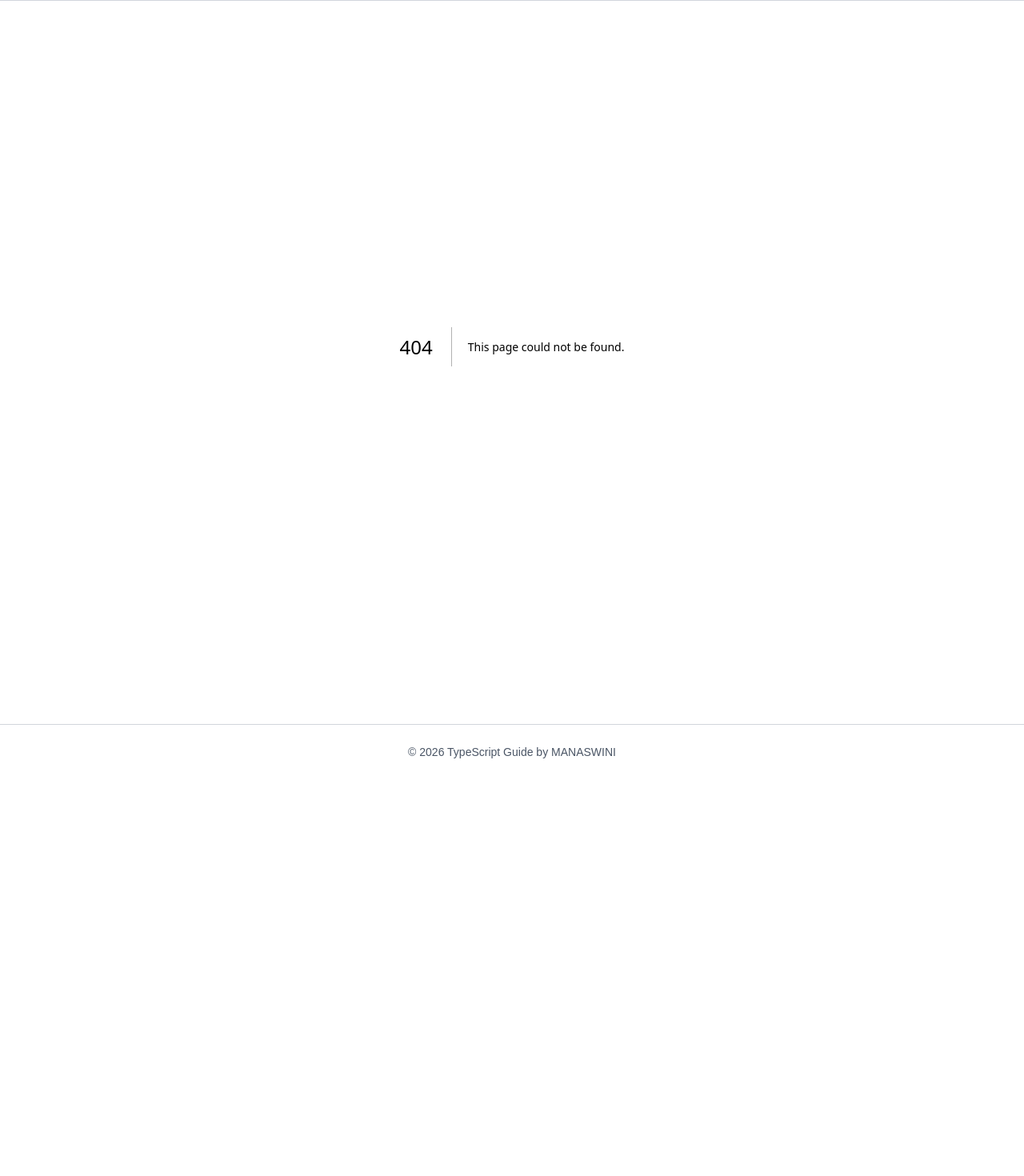
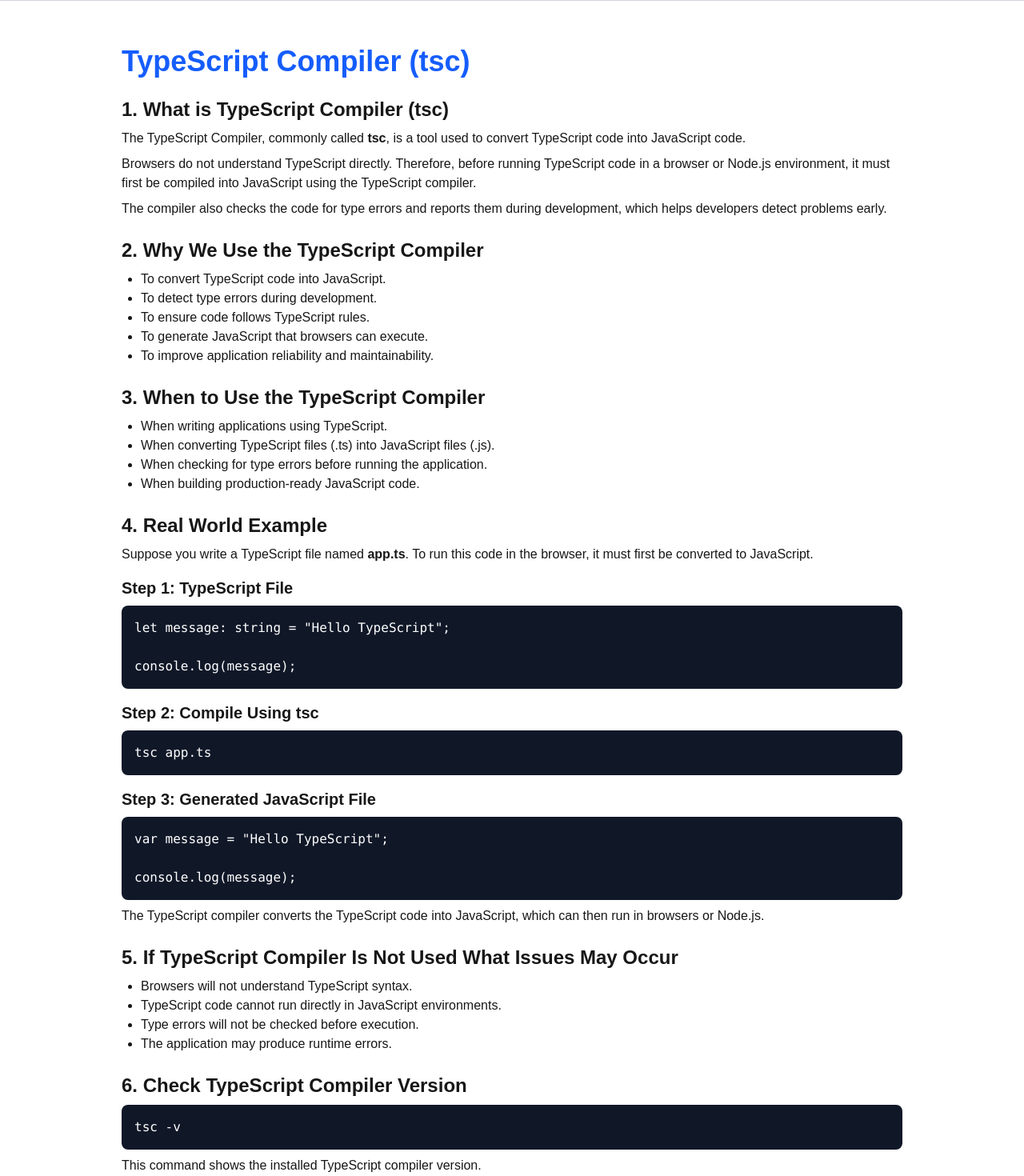
Before and after one commit to Monisasmal/Type-script-Concept, a Next.js app: page /concepts/TypeScriptCompiler in a window 1280 px wide. Before the commit this address had no page. Shown: the part 60-1530 px from the top of the page at 80% size. Before the commit the page ends 1034 px from the top, so only its background shows below. Built offline with nearby package versions, Linux system fonts and the light colour scheme.

Commit message:
update concept

```diff
--- /dev/null
+++ b/src/app/concepts/TypeScriptCompiler/page.jsx
@@ -0,0 +1,129 @@
+export default function TypeScriptCompiler() {
+  return (
+    <div className="max-w-5xl mx-auto p-6">
+
+      <h1 className="text-4xl font-bold text-blue-600 mb-6">
+        TypeScript Compiler (tsc)
+      </h1>
+
+      {/* What is */}
+      <section className="mb-6">
+        <h2 className="text-2xl font-semibold mb-2">1. What is TypeScript Compiler (tsc)</h2>
+
+        <p>
+          The TypeScript Compiler, commonly called <strong>tsc</strong>, is a tool
+          used to convert TypeScript code into JavaScript code.
+        </p>
+
+        <p className="mt-2">
+          Browsers do not understand TypeScript directly. Therefore, before running
+          TypeScript code in a browser or Node.js environment, it must first be
+          compiled into JavaScript using the TypeScript compiler.
+        </p>
+
+        <p className="mt-2">
+          The compiler also checks the code for type errors and reports them during
+          development, which helps developers detect problems early.
+        </p>
+      </section>
+
+      {/* Why */}
+      <section className="mb-6">
+        <h2 className="text-2xl font-semibold mb-2">2. Why We Use the TypeScript Compiler</h2>
+
+        <ul className="list-disc ml-6">
+          <li>To convert TypeScript code into JavaScript.</li>
+          <li>To detect type errors during development.</li>
+          <li>To ensure code follows TypeScript rules.</li>
+          <li>To generate JavaScript that browsers can execute.</li>
+          <li>To improve application reliability and maintainability.</li>
+        </ul>
+      </section>
+
+      {/* When */}
+      <section className="mb-6">
+        <h2 className="text-2xl font-semibold mb-2">3. When to Use the TypeScript Compiler</h2>
+
+        <ul className="list-disc ml-6">
+          <li>When writing applications using TypeScript.</li>
+          <li>When converting TypeScript files (.ts) into JavaScript files (.js).</li>
+          <li>When checking for type errors before running the application.</li>
+          <li>When building production-ready JavaScript code.</li>
+        </ul>
+      </section>
+
+      {/* Real World Example */}
+      <section className="mb-6">
+        <h2 className="text-2xl font-semibold mb-2">4. Real World Example</h2>
+
+        <p>
+          Suppose you write a TypeScript file named <strong>app.ts</strong>.
+          To run this code in the browser, it must first be converted to JavaScript.
+        </p>
+
+        <h3 className="text-xl font-semibold mt-4 mb-2">
+          Step 1: TypeScript File
+        </h3>
+
+        <pre className="bg-gray-900 text-white p-4 rounded-lg">
+{`let message: string = "Hello TypeScript";
+
+console.log(message);`}
+        </pre>
+
+        <h3 className="text-xl font-semibold mt-4 mb-2">
+          Step 2: Compile Using tsc
+        </h3>
+
+        <pre className="bg-gray-900 text-white p-4 rounded-lg">
+{`tsc app.ts`}
+        </pre>
+
+        <h3 className="text-xl font-semibold mt-4 mb-2">
+          Step 3: Generated JavaScript File
+        </h3>
+
+        <pre className="bg-gray-900 text-white p-4 rounded-lg">
+{`var message = "Hello TypeScript";
+
+console.log(message);`}
+        </pre>
+
+        <p className="mt-2">
+          The TypeScript compiler converts the TypeScript code into JavaScript,
+          which can then run in browsers or Node.js.
+        </p>
+      </section>
+
+      {/* If Not Used */}
+      <section className="mb-6">
+        <h2 className="text-2xl font-semibold mb-2">
+          5. If TypeScript Compiler Is Not Used What Issues May Occur
+        </h2>
+
+        <ul className="list-disc ml-6">
+          <li>Browsers will not understand TypeScript syntax.</li>
+          <li>TypeScript code cannot run directly in JavaScript environments.</li>
+          <li>Type errors will not be checked before execution.</li>
+          <li>The application may produce runtime errors.</li>
+        </ul>
+      </section>
+
+      {/* Check Version */}
+      <section className="mb-6">
+        <h2 className="text-2xl font-semibold mb-2">
+          6. Check TypeScript Compiler Version
+        </h2>
+
+        <pre className="bg-gray-900 text-white p-4 rounded-lg">
+{`tsc -v`}
+        </pre>
+
+        <p className="mt-2">
+          This command shows the installed TypeScript compiler version.
+        </p>
+      </section>
+
+    </div>
+  );
+}
--- a/src/app/concepts/page.tsx
+++ b/src/app/concepts/page.tsx
@@ -5,6 +5,7 @@ const concept = [
      {name: "What is Type Annotation?", path:"/concepts/TypeAnnotation"},
      {name: "What is Type Inference?", path:"/concepts/TypeInference"},
      {name: "What is TypeScript Vs JavaScript?", path:"/concepts/TypeScriptVsJavaScript"},
+     {name: "What is TypeScript Compiler?", path:"/concepts/TypeScriptCompiler"},
 ];
 
 export default function Concepts(){
```
